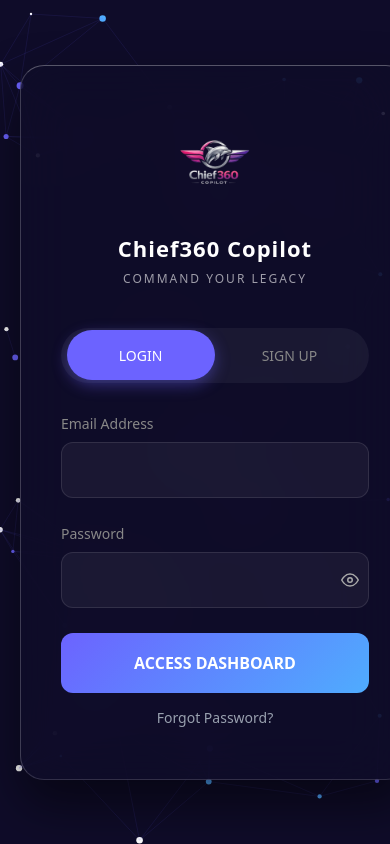
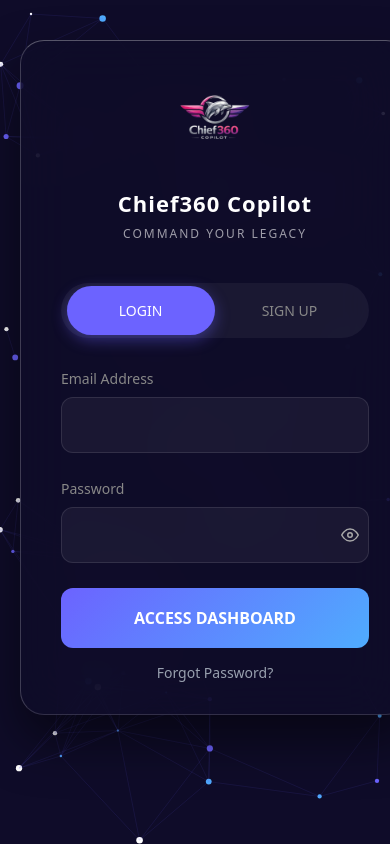
Before and after one commit to pmariyaselvamary-bot/chief360-web, a Next.js app: page /login in a window 390 px wide. Built offline with nearby package versions, Linux system fonts and the light colour scheme.

Commit message:
fix login card responsive

```diff
--- a/src/app/login/login.css
+++ b/src/app/login/login.css
@@ -4,11 +4,11 @@
     height: 100vh;
     display: flex;
     justify-content: center;
-    align-items: center;
-    overflow: hidden;
+    align-items:  flex-start;
+    overflow-y: auto;
     perspective: 1000px;
     margin: 0;
-    padding: 0;
+    padding: 20px 0;
     position: relative;
     width: 100%;
 }
@@ -34,7 +34,7 @@
 .login-card {
     width: 100%;
     max-width: 420px;
-    padding: 50px 40px;
+    padding: 30px 40px;
     background: rgba(15, 12, 41, 0.75);
     backdrop-filter: blur(25px);
     -webkit-backdrop-filter: blur(25px);
@@ -43,8 +43,9 @@
     box-shadow: 0 25px 50px rgba(0, 0, 0, 0.5);
     border-top: 1px solid rgba(255, 255, 255, 0.3);
     border-left: 1px solid rgba(255, 255, 255, 0.2);
-    margin: 0 20px;
+    margin: 20px;
     pointer-events: auto;
+
 }
 
 /* --- LOGO AREA --- */
```
